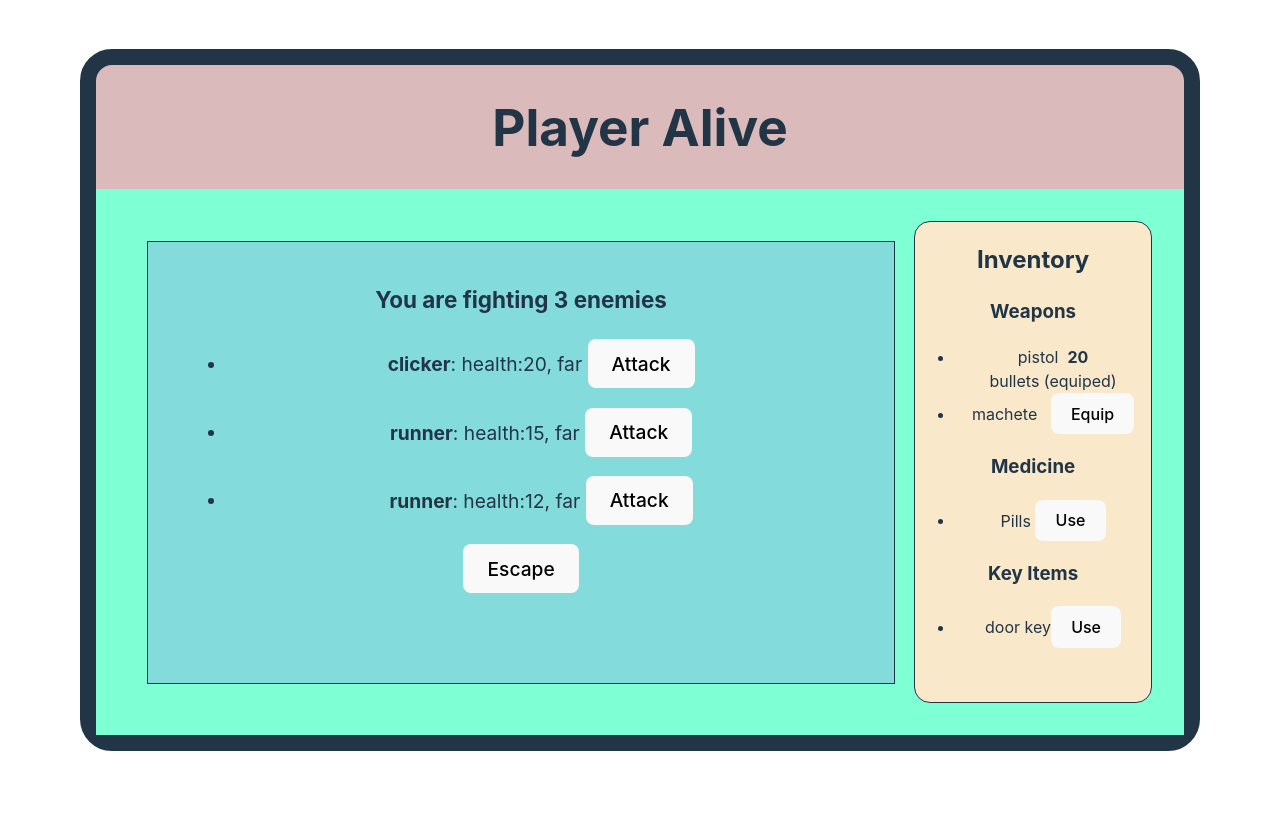
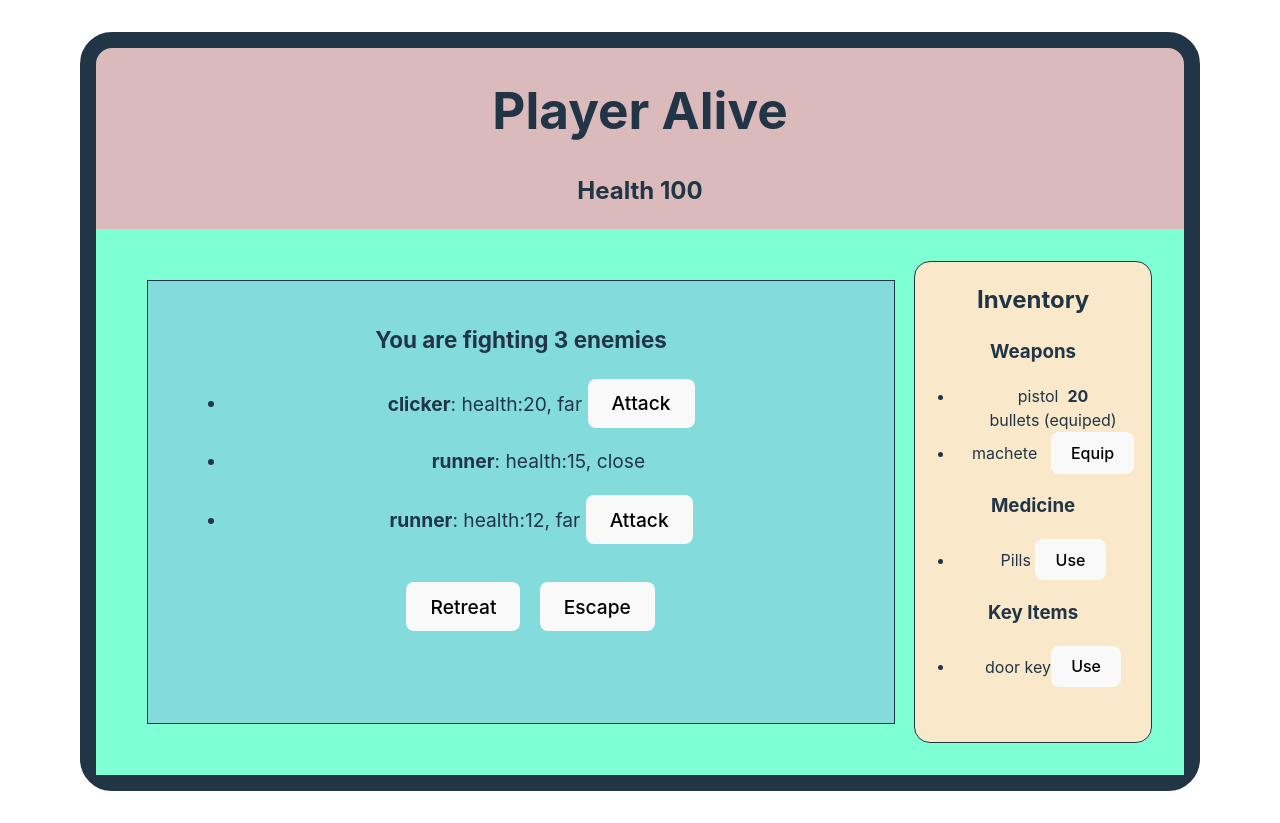
Before and after one commit to OussamLK/llmrpg, a React (Vite) app in the folder llmrpg_frontend/: page / in a window 1280 px wide. Before the commit the page ends 800 px from the top, so only its background shows below. Built offline with nearby package versions, Linux system fonts and the light colour scheme.

Commit message:
finsh mockup

```diff
--- a/llmrpg_frontend/src/App.tsx
+++ b/llmrpg_frontend/src/App.tsx
@@ -12,7 +12,7 @@ const combatRound: CombatRound = {
   type:"combat round",
   enemies: [
     {description:"clicker", health: 20, position:"far", attackType:"close"},
-    {description:"runner", health: 15, position:"far", attackType:"close"},
+    {description:"runner", health: 15, position:"close", attackType:"close"},
     {description:"runner", health: 12, position:"far", attackType:"close"},
 
   ]
@@ -48,7 +48,7 @@ const initialGameState : GameState = {
     count: 2,
     currentRound: {
       details: (
-        (Math.random()> .5)?
+        (Math.random()> 0)?
           combatRound
           : storyRound
         )
--- a/llmrpg_frontend/src/GamePlay/Alive.tsx
+++ b/llmrpg_frontend/src/GamePlay/Alive.tsx
@@ -12,6 +12,7 @@ import Round from "../Rounds/Round";
 export function Alive(){
   const gameState = useContext(gameStateContext);
   return <div className="app"><h1>Player Alive</h1>
+      <h2>Health {gameState.playerStatus.health}</h2>
     <div className="canvas">
       <Round round={gameState.round.currentRound} />
       <Inventory equipedWeapon={gameState.playerStatus.equipedWeapon} inventory={gameState.inventory} />
--- a/llmrpg_frontend/src/Rounds/CombatRound.tsx
+++ b/llmrpg_frontend/src/Rounds/CombatRound.tsx
@@ -1,19 +1,33 @@
+import { useContext } from "react"
 import type { CombatRound, Enemy } from "../types"
+import { gameStateContext } from "../App"
 export default function CombatRound({round}:{round: CombatRound}){
+    function getPlayerRange(){
+        const equipedWeapon = gameState.playerStatus.equipedWeapon
+        const weaponOb = gameState.inventory.weapons.find(w=>w.name === equipedWeapon)
+        if (!weaponOb) return null
+        if (weaponOb.details.type === 'melee') return 'close'
+        else return 'far'
+    }
+
+    const gameState = useContext(gameStateContext);
+    const playerAttackRange = getPlayerRange()
+    console.debug("player attack", playerAttackRange)
     return (
     <div className="round">
         <h3>You are fighting {round.enemies.length} {round.enemies.length> 1? "enemies" : "enemy"}</h3>
         <ul>
             {round.enemies.map((enemy, i)=>(
-                <li style={{margin:"1em"}} key={i}><Enemy details={enemy}/>&nbsp;<button>Attack</button></li>)
+                <li style={{margin:"1em"}} key={i}><Enemy details={enemy}/>&nbsp;
+                {playerAttackRange && playerAttackRange === enemy.position && <button>Attack</button>}</li>)
             )}
         </ul>
+        <button style={{margin:"1em"}}>Retreat</button>
         <button>Escape</button>
     </div>)
 }
 
 
-
 function Enemy({details}:{details:Enemy}){
     return <span><strong>{details.description}</strong>: health:{details.health}, {details.position}</span>
 }
```
